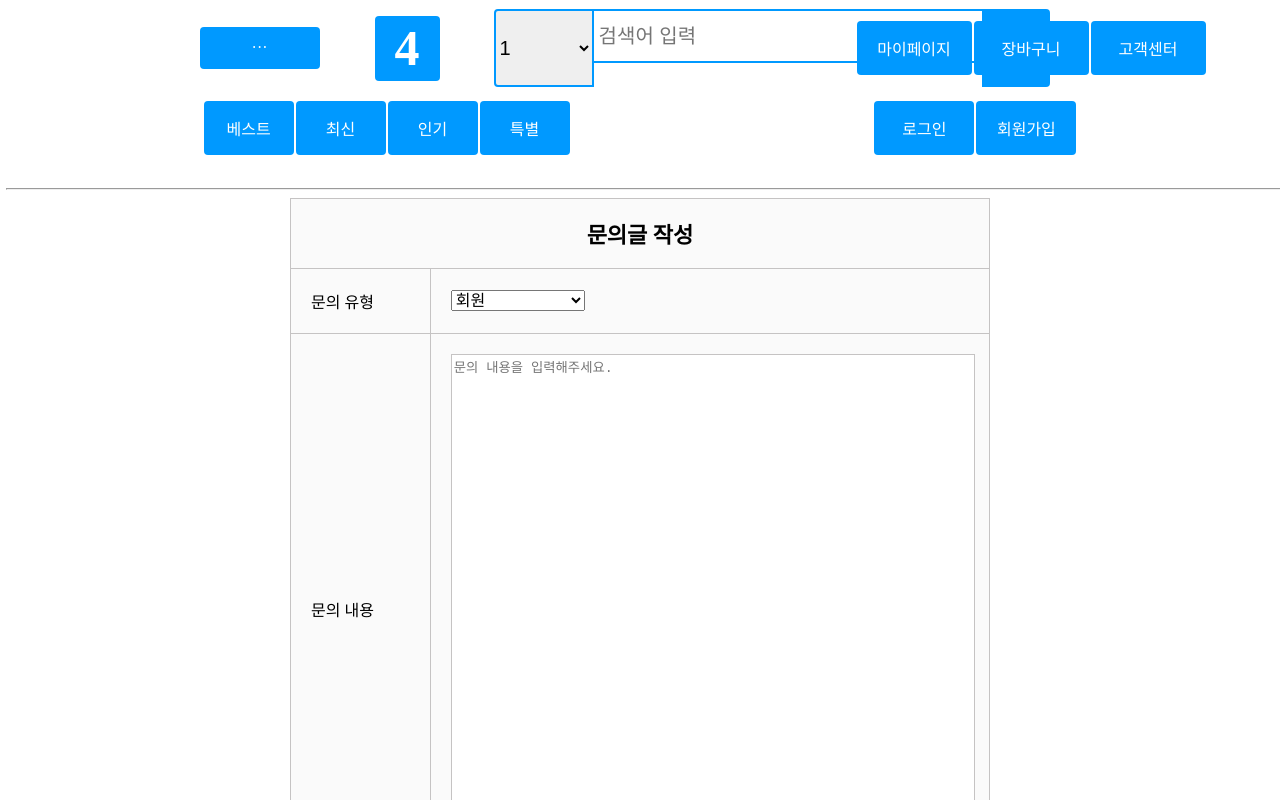
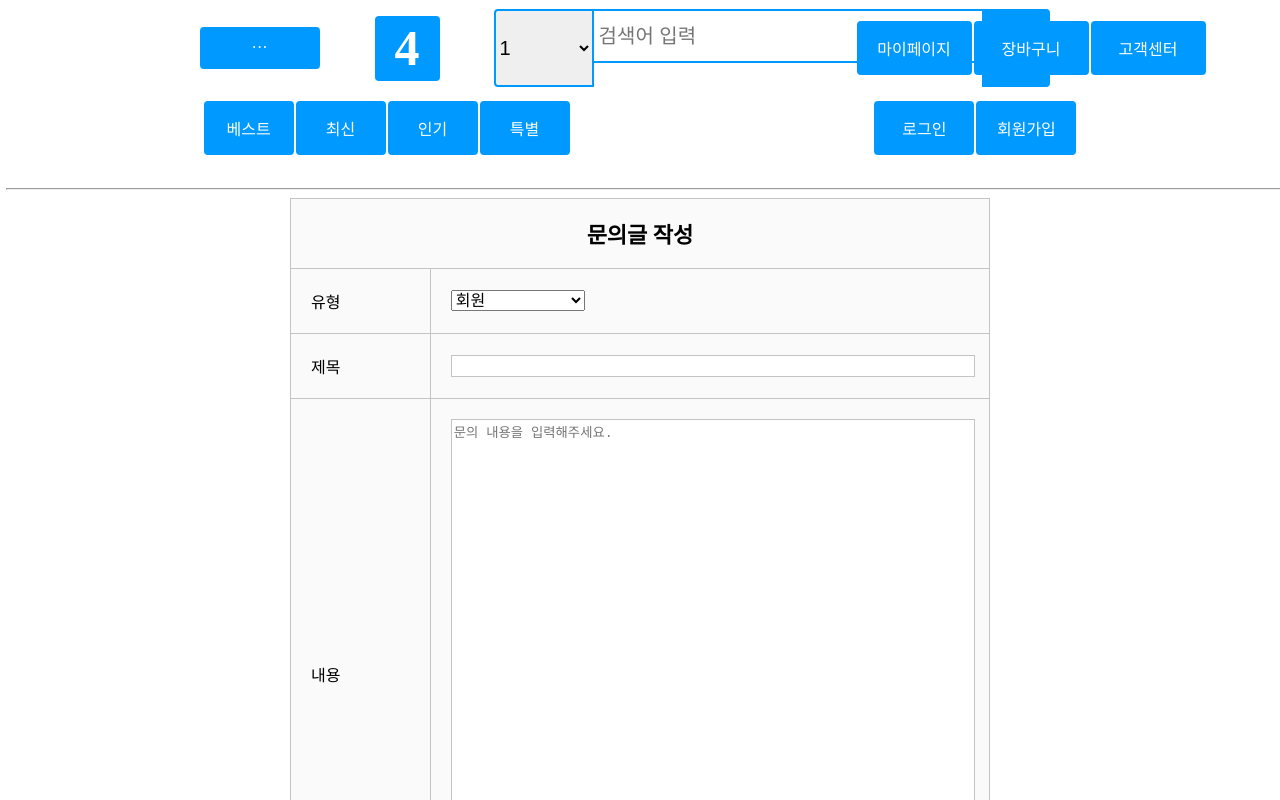
Before and after one commit to sunshine4437/VueStudy, a Vue app: page /otoQ in a window 1280 px wide. Shown: the top 800 px of the page. Built offline with nearby package versions, Linux system fonts and the light colour scheme; the HTML template or start-up script is replaced by a standard one; a web font is replaced by a local one.

Commit message:
2022-01-04 20:26

```diff
--- a/src/components/productDetail/TabItem.vue
+++ b/src/components/productDetail/TabItem.vue
@@ -28,9 +28,7 @@ export default {
     background: rgba(0, 153, 255, 0.5);
     color: white;
     line-height: 24px;
-    border-top-left-radius: 4px;
-    border-top-right-radius: 4px;
-    width: 140px
+    width: 140px;
 }
 
 .tab:hover {
--- a/src/components/productDetail/detail.vue
+++ b/src/components/productDetail/detail.vue
@@ -1,7 +1,13 @@
 <template>
     <div class="example">
         <div class="tabs">
-        <TabItem v-for="item in list" v-bind="item" :key="item.id" v-model="currentId" />
+            <TabItem
+                v-for="item in list"
+                v-bind="item"
+                :key="item.id"
+                v-model="currentId"
+                class="tabTop"
+            />
         </div>
         <div class="contents">
             <transition>
@@ -20,7 +26,13 @@
             </transition>
         </div>
         <div class="tabs">
-        <TabItem v-for="item in list" v-bind="item" :key="item.id" v-model="currentId" />
+            <TabItem
+                v-for="item in list"
+                v-bind="item"
+                :key="item.id"
+                v-model="currentId"
+                class="tabBottom"
+            />
         </div>
     </div>
 </template>
@@ -38,7 +50,8 @@ export default {
     data() {
         return {
             currentId: 1,
-            list: [{
+            list: [
+                {
                     id: 1,
                     label: "상품 상세 정보",
                     content: "http://placehold.it/1200x1500",
@@ -65,8 +78,18 @@ export default {
 </script>
 
 <style scoped>
-.tabs{
+.tabs {
     width: 200%;
+}
+.tabTop {
+    border-top-left-radius: 4px;
+    border-top-right-radius: 4px;
+}
+.tabBottom {
+    border-top-left-radius: 0;
+    border-top-right-radius: 0;
+    border-bottom-left-radius: 4px;
+    border-bottom-right-radius: 4px;
 }
 .contents {
     position: relative;
--- a/src/views/otoQ.vue
+++ b/src/views/otoQ.vue
@@ -13,7 +13,7 @@
                     </th>
                 </tr>
                 <tr>
-                    <td style="width: 20%"><span>문의 유형</span></td>
+                    <td style="width: 20%"><span>유형</span></td>
                     <td>
                         <select class="qnaType">
                             <option value="회원">회원</option>
@@ -30,7 +30,11 @@
                     </td>
                 </tr>
                 <tr>
-                    <td><span>문의 내용</span></td>
+                    <td><span>제목</span></td>
+                    <td><input type="text" class="longInput" required /></td>
+                </tr>
+                <tr>
+                    <td><span>내용</span></td>
                     <td>
                         <textarea
                             name="otoTextarea"
@@ -148,6 +152,11 @@ td {
     border: 1px rgb(197, 195, 195) solid;
     font-size: 16px;
 }
+.longInput {
+    width: 100%;
+    border: 1px rgb(197, 195, 195) solid;
+    font-size: 16px;
+}
 ::-webkit-file-upload-button {
     background: rgb(0, 153, 255);
     color: #fafafa;
```
Lines whose indentation alone changed are shown as unchanged.
